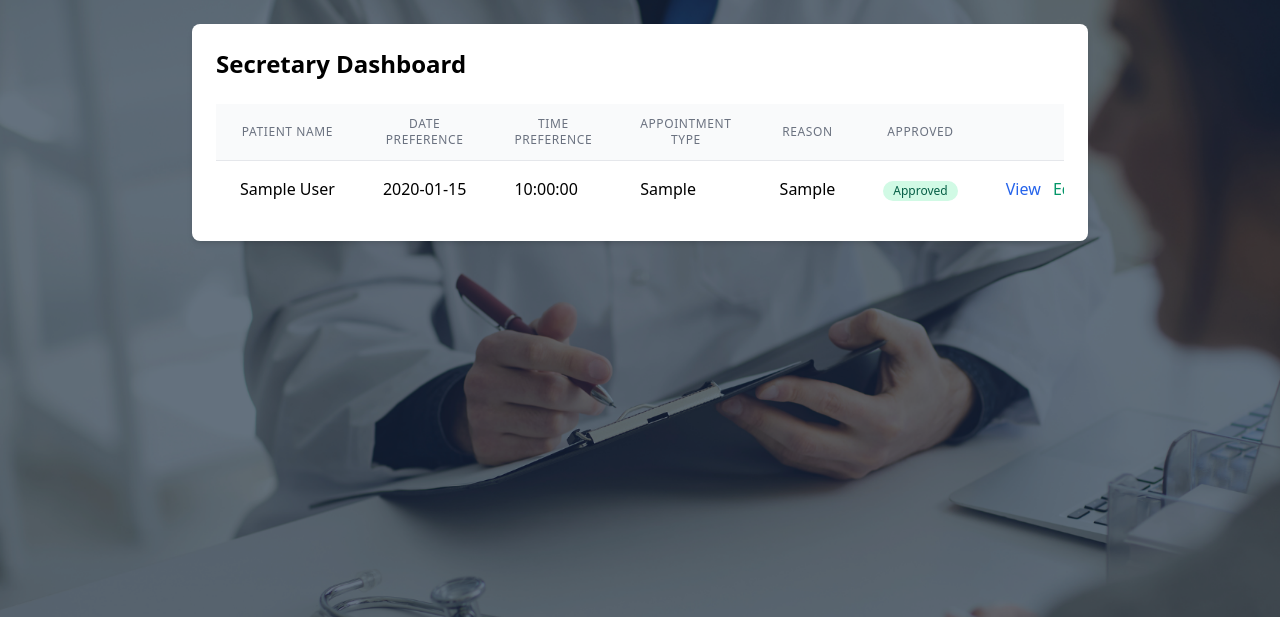
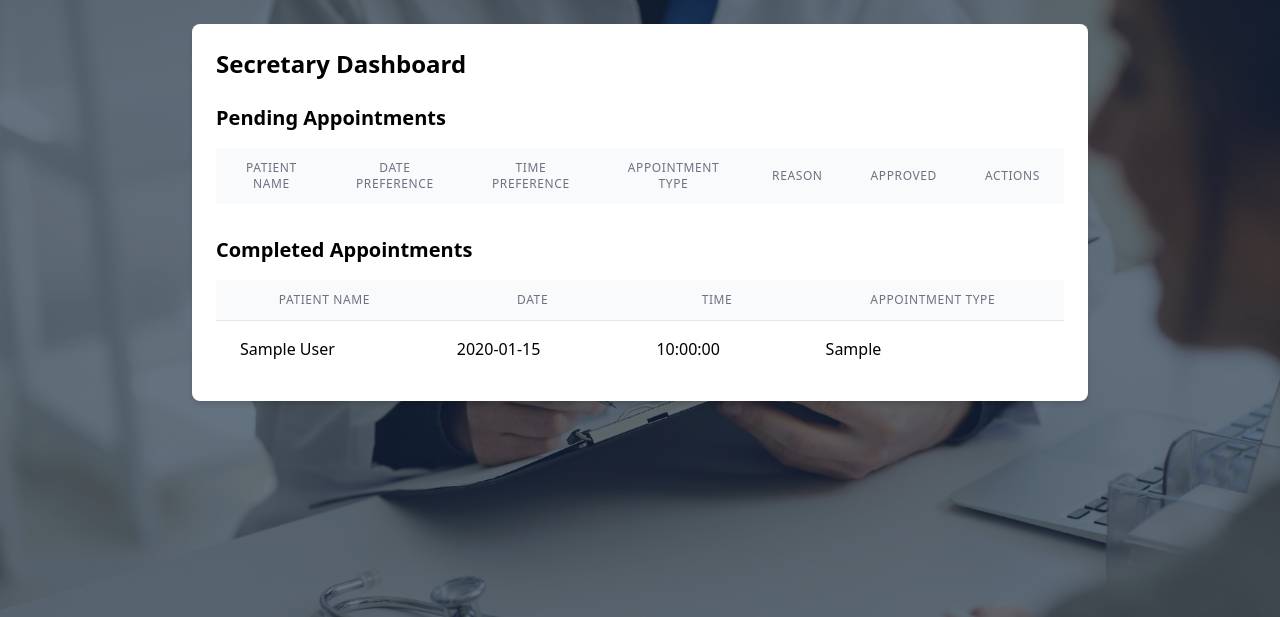
Before and after one commit to ramesesbarria/Clinic-Management-System, a PHP site: page /secretaryDashboard.php in a window 1280 px wide. Shown: the top 617 px of the page. Run offline with PHP 8.4, Linux system fonts and the light colour scheme; tables that the repository leaves empty hold one stand-in row (values such as "Sample post"); lists and menus that the app fills with data are empty.

Commit message:
added 'completed' column

```diff
--- a/database sql/patient_management_system.sql
+++ b/database sql/patient_management_system.sql
@@ -58,6 +58,7 @@ CREATE TABLE appointments (
    general_appearance TEXT,
    visible_signs TEXT,
    approved BOOLEAN DEFAULT false,
+   completed BOOLEAN DEFAULT false,
    archived BOOLEAN DEFAULT false,
    created_at TIMESTAMP DEFAULT CURRENT_TIMESTAMP,
    FOREIGN KEY (patientID) REFERENCES patient(patientID)
--- a/pages/doctorAppointment.php
+++ b/pages/doctorAppointment.php
@@ -78,7 +78,7 @@ if ($_SERVER['REQUEST_METHOD'] === 'POST' && isset($_POST['update'])) {
 
     mysqli_query($conn, $updatePatientRecord);
 
-    $archiveAppointment = "UPDATE appointments SET archived = 1, approved = 0 WHERE appointmentID = $appointmentID";
+    $archiveAppointment = "UPDATE appointments SET completed = 1, approved = 0 WHERE appointmentID = $appointmentID";
     mysqli_query($conn, $archiveAppointment);
 
 
--- a/pages/secretaryDashboard.php
+++ b/pages/secretaryDashboard.php
@@ -1,16 +1,26 @@
 <?php
 include '../models/db.php'; // Adjust the path if necessary
 
-// Fetch appointments with patient details from the database
-$sql = "SELECT a.appointmentID, a.patientID, a.date_preference, a.time_preference, a.appointment_type, a.reason, a.chief_complaint, a.duration_severity, a.general_appearance, a.visible_signs, a.approved, p.first_name, p.last_name
+// Fetch pending appointments (not completed)
+$sqlPending = "SELECT a.appointmentID, a.patientID, a.date_preference, a.time_preference, a.appointment_type, a.reason, a.chief_complaint, a.duration_severity, a.general_appearance, a.visible_signs, a.approved, p.first_name, p.last_name
                FROM appointments a
                INNER JOIN patient p ON a.patientID = p.patientID
+               WHERE a.completed = false
                ORDER BY a.date_preference, a.time_preference ASC";
 
-$result = $conn->query($sql);
+$resultPending = $conn->query($sqlPending);
+
+// Fetch completed appointments (completed)
+$sqlCompleted = "SELECT a.appointmentID, a.patientID, a.date_preference, a.time_preference, a.appointment_type, a.reason, a.chief_complaint, a.duration_severity, a.general_appearance, a.visible_signs, a.approved, p.first_name, p.last_name
+                 FROM appointments a
+                 INNER JOIN patient p ON a.patientID = p.patientID
+                 WHERE a.completed = true
+                 ORDER BY a.date_preference, a.time_preference ASC";
+
+$resultCompleted = $conn->query($sqlCompleted);
 
 // Check if query executed successfully
-if ($result === false) {
+if ($resultPending === false || $resultCompleted === false) {
     die("Error: " . $conn->error);
 }
 ?>
@@ -36,6 +46,8 @@ if ($result === false) {
 <div class="max-w-4xl mx-auto bg-white p-6 rounded-lg shadow-md">
     <h2 class="text-2xl font-bold mb-6">Secretary Dashboard</h2>
 
+    <div class="mb-8">
+        <h3 class="text-xl font-semibold mb-4">Pending Appointments</h3>
         <div class="overflow-x-auto">
             <table class="min-w-full divide-y divide-gray-200">
                 <thead class="bg-gray-50">
@@ -50,7 +62,7 @@ if ($result === false) {
                     </tr>
                 </thead>
                 <tbody class="divide-y divide-gray-200">
-                <?php while($row = $result->fetch_assoc()) { ?>
+                    <?php while($row = $resultPending->fetch_assoc()) { ?>
                         <tr>
                             <td class="px-6 py-4 whitespace-nowrap"><?php echo $row['first_name'] . ' ' . $row['last_name']; ?></td>
                             <td class="px-6 py-4 whitespace-nowrap"><?php echo $row['date_preference']; ?></td>
@@ -65,7 +77,9 @@ if ($result === false) {
                             <td class="px-6 py-4 whitespace-nowrap space-x-2">
                                 <a href="view.php?id=<?php echo $row['appointmentID']; ?>" class="text-blue-600 hover:underline">View</a>
                                 <a href="edit.php?id=<?php echo $row['appointmentID']; ?>" class="text-green-600 hover:underline">Edit</a>
+                                <?php if (!$row['approved']) { ?>
                                     <a href="../models/approveAppointment.php?id=<?php echo $row['appointmentID']; ?>" class="text-green-600 hover:underline">Approve</a>
+                                <?php } ?>
                                 <a href="../models/rejectAppointment.php?id=<?php echo $row['appointmentID']; ?>" class="text-red-600 hover:underline">Reject</a>
                             </td>
                         </tr>
@@ -75,6 +89,33 @@ if ($result === false) {
         </div>
     </div>
 
+    <div>
+        <h3 class="text-xl font-semibold mb-4">Completed Appointments</h3>
+        <div class="overflow-x-auto">
+            <table class="min-w-full divide-y divide-gray-200">
+                <thead class="bg-gray-50">
+                    <tr>
+                        <th class="px-6 py-3 text-xs font-medium text-gray-500 uppercase tracking-wider">Patient Name</th>
+                        <th class="px-6 py-3 text-xs font-medium text-gray-500 uppercase tracking-wider">Date</th>
+                        <th class="px-6 py-3 text-xs font-medium text-gray-500 uppercase tracking-wider">Time</th>
+                        <th class="px-6 py-3 text-xs font-medium text-gray-500 uppercase tracking-wider">Appointment Type</th>
+                    </tr>
+                </thead>
+                <tbody class="divide-y divide-gray-200">
+                    <?php while($row = $resultCompleted->fetch_assoc()) { ?>
+                        <tr>
+                            <td class="px-6 py-4 whitespace-nowrap"><?php echo $row['first_name'] . ' ' . $row['last_name']; ?></td>
+                            <td class="px-6 py-4 whitespace-nowrap"><?php echo $row['date_preference']; ?></td>
+                            <td class="px-6 py-4 whitespace-nowrap"><?php echo $row['time_preference']; ?></td>
+                            <td class="px-6 py-4 whitespace-nowrap"><?php echo $row['appointment_type']; ?></td>
+                        </tr>
+                    <?php } ?>
+                </tbody>
+            </table>
+        </div>
+    </div>
+</div>
+
 </body>
 </html>
 <?php
--- a/testingFiles/viewall.php
+++ b/testingFiles/viewall.php
@@ -168,7 +168,7 @@ $staffResult = $conn->query($staffSql);
                         <th class="px-6 py-3 text-left text-xs font-medium text-gray-500 uppercase tracking-wider">General Appearance</th>
                         <th class="px-6 py-3 text-left text-xs font-medium text-gray-500 uppercase tracking-wider">Visible Signs</th>
                         <th class="px-6 py-3 text-left text-xs font-medium text-gray-500 uppercase tracking-wider">Approved</th>
-                        <th class="px-6 py-3 text-left text-xs font-medium text-gray-500 uppercase tracking-wider">Archived</th>
+                        <th class="px-6 py-3 text-left text-xs font-medium text-gray-500 uppercase tracking-wider">Completed</th>
                         <th class="px-6 py-3 text-left text-xs font-medium text-gray-500 uppercase tracking-wider">Created At</th>
                     </tr>
                 </thead>
@@ -186,7 +186,7 @@ $staffResult = $conn->query($staffSql);
                             <td class="px-6 py-4 whitespace-nowrap"><?php echo $appointment['general_appearance'] ?? 'N/A'; ?></td>
                             <td class="px-6 py-4 whitespace-nowrap"><?php echo $appointment['visible_signs'] ?? 'N/A'; ?></td>
                             <td class="px-6 py-4 whitespace-nowrap"><?php echo $appointment['approved'] ? 'Yes' : 'No'; ?></td>
-                            <td class="px-6 py-4 whitespace-nowrap"><?php echo $appointment['archived'] ? 'Yes' : 'No'; ?></td>
+                            <td class="px-6 py-4 whitespace-nowrap"><?php echo $appointment['completed'] ? 'Yes' : 'No'; ?></td>
                             <td class="px-6 py-4 whitespace-nowrap"><?php echo $appointment['created_at']; ?></td>
                         </tr>
                     <?php endwhile; ?>
```
Lines whose indentation alone changed are shown as unchanged.
